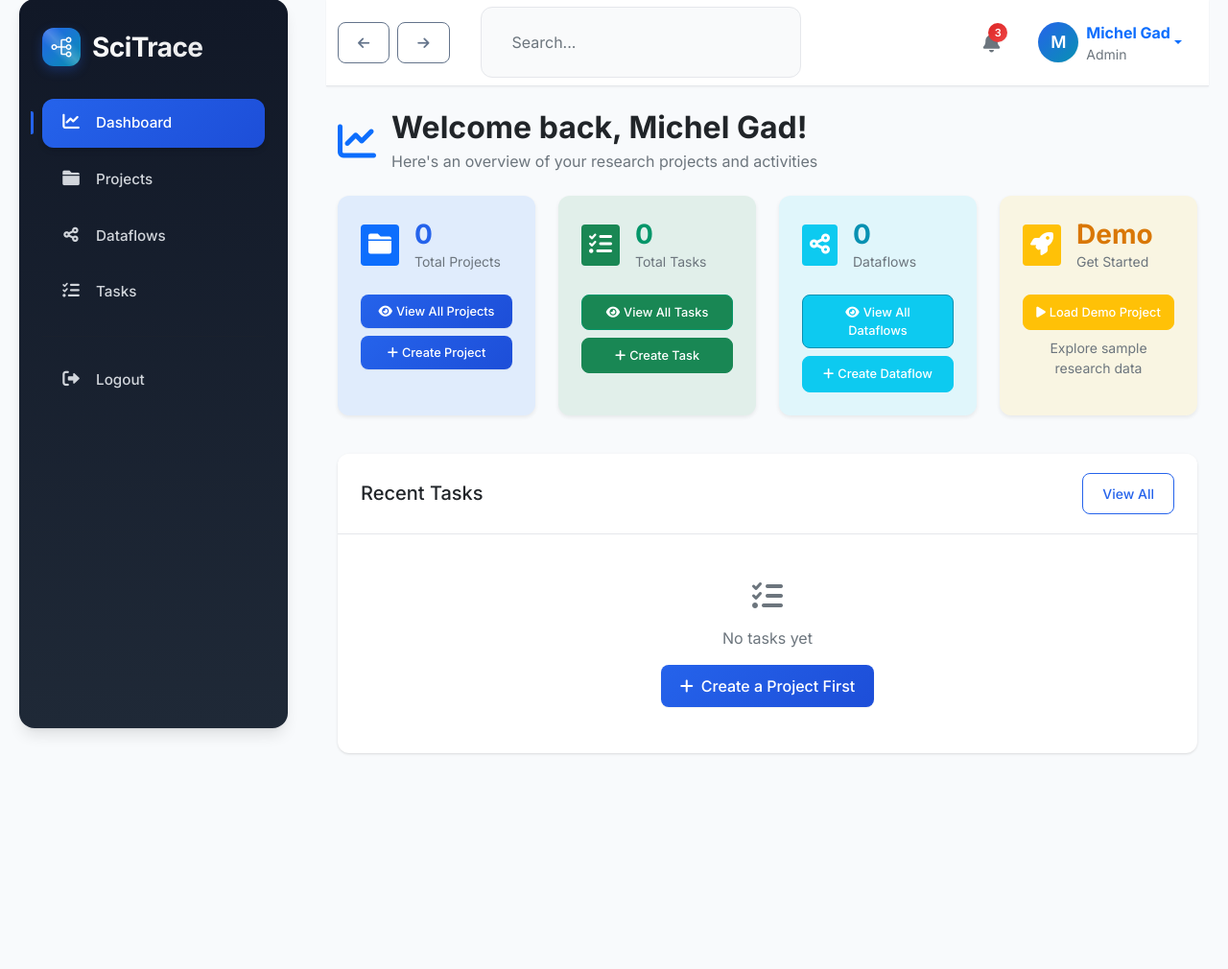
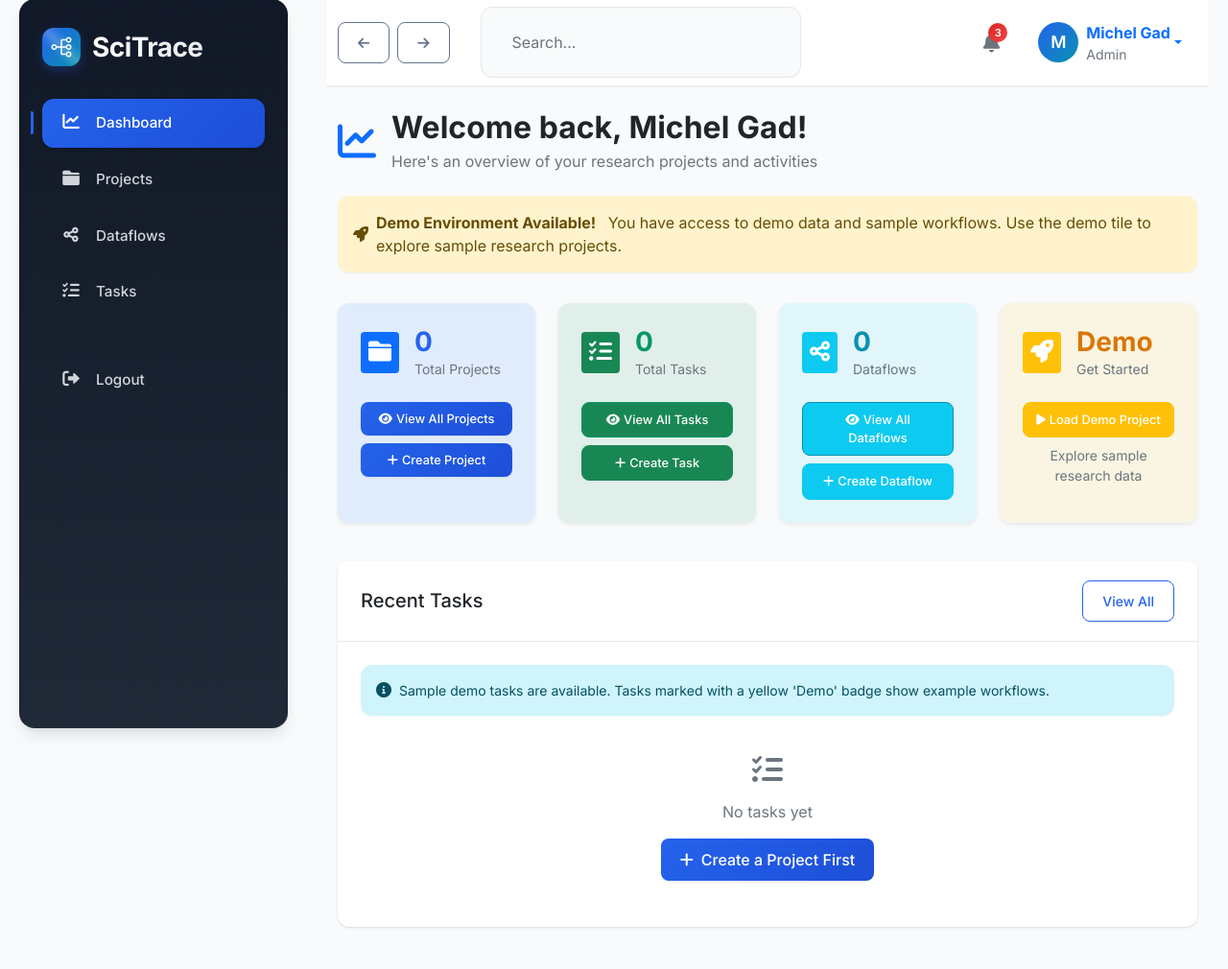
Before and after one commit to MichelGad/SciTrace, a Flask app: page /dashboard in a window 1280 px wide. Shown: the part 21-1031 px from the top of the page at 96% size. Before the commit the page ends 807 px from the top, so only its background shows below. Run offline with Flask 3, Linux system fonts and the light colour scheme; a user stored in the database is signed in.

Commit message:
implement admin-only demo access and improve dashboard UX
- Add role-based access control for demo functionality
  * Restrict demo tile visibility to admin users only in dashboard
  * Add admin role check to /api/setup-demo endpoint (403 error for non-admins)
  * Ensure demo setup script only accessible to admin users

- Enhance admin dashboard with comprehensive demo indicators
  * Add prominent demo availability banner at top for admin users
  * Include informational banners in Recent Tasks section explaining demo tasks
  * Add missing Recent Projects section with demo project indicators
  * Add demo badges (yellow "Demo" labels) to demo items across all sections
  * Show demo indicators only for users with role='admin'

- Clean up user dropdown menu
  * Remove "Dataflows" option from user profile dropdown
  * Simplify dropdown to focus on user-specific actions

- Security improvements
  * Verify User model has proper role field (admin/user)
  * Confirm new registrations default to 'user' role
  * Maintain demo functionality security in setup_demo.py

All changes maintain existing functionality while improving user experience
and security through proper role-based access control.

```diff
--- a/scitrace/routes/api.py
+++ b/scitrace/routes/api.py
@@ -246,6 +246,10 @@ def open_folder():
 @login_required
 def setup_demo():
     """Set up demo project and dataflow."""
+    # Check if user is admin
+    if current_user.role != 'admin':
+        return jsonify({'error': 'Access denied. Admin role required.'}), 403
+
     try:
         # Import the demo setup function
         import subprocess
--- a/scitrace/templates/base.html
+++ b/scitrace/templates/base.html
@@ -710,8 +710,6 @@
                                     <li><a class="dropdown-item" href="{{ url_for('auth.profile') }}"><i class="fas fa-user-cog me-2"></i>Profile</a></li>
                                     <li><a class="dropdown-item" href="#"><i class="fas fa-cog me-2"></i>Settings</a></li>
                                     <li><hr class="dropdown-divider"></li>
-                                    <li><a class="dropdown-item" href="{{ url_for('dataflow.index') }}"><i class="fas fa-share-alt me-2"></i>Dataflows</a></li>
-                                    <li><hr class="dropdown-divider"></li>
                                     <li><a class="dropdown-item text-danger" href="#" onclick="resetAllDataFromDropdown()"><i class="fas fa-trash me-2"></i>Reset All Data</a></li>
                                     <li><hr class="dropdown-divider"></li>
                                     <li><a class="dropdown-item" href="{{ url_for('auth.logout') }}"><i class="fas fa-sign-out-alt me-2"></i>Logout</a></li>
--- a/scitrace/templates/dashboard/index.html
+++ b/scitrace/templates/dashboard/index.html
@@ -18,6 +18,21 @@
             </div>
         </div>
     </div>
+
+    <!-- Admin Demo Indicator -->
+    {% if user.role == 'admin' %}
+    <div class="row mb-3">
+        <div class="col-12">
+            <div class="alert alert-warning d-flex align-items-center" role="alert">
+                <i class="fas fa-rocket me-2"></i>
+                <div>
+                    <strong>Demo Environment Available!</strong>
+                    <span class="ms-2">You have access to demo data and sample workflows. Use the demo tile to explore sample research projects.</span>
+                </div>
+            </div>
+        </div>
+    </div>
+    {% endif %}
 
     <!-- Statistics Cards with Quick Actions -->
     <div class="row mb-4">
@@ -105,6 +120,7 @@
             </div>
         </div>
 
+        {% if user.role == 'admin' %}
         <div class="col-md-3 mb-3">
             <div class="card h-100 bg-warning bg-opacity-10 border-0 shadow-sm stats-card">
                 <div class="card-body">
@@ -130,6 +146,7 @@
                 </div>
             </div>
         </div>
+        {% endif %}
     </div>
 
 
@@ -146,11 +163,22 @@
                     <a href="{{ url_for('tasks.index') }}" class="btn btn-sm btn-outline-primary">View All</a>
                 </div>
                 <div class="card-body">
+                    {% if user.role == 'admin' %}
+                    <div class="alert alert-info d-flex align-items-center mb-3" role="alert">
+                        <i class="fas fa-info-circle me-2"></i>
+                        <small>Sample demo tasks are available. Tasks marked with a yellow 'Demo' badge show example workflows.</small>
+                    </div>
+                    {% endif %}
                     {% if tasks %}
                         {% for task in tasks[:5] %}
                         <div class="d-flex justify-content-between align-items-center mb-3">
                             <div>
-                                <h6 class="mb-1">{{ task.title }}</h6>
+                                <div class="d-flex align-items-center gap-2 mb-1">
+                                    <h6 class="mb-1">{{ task.title }}</h6>
+                                    {% if task.project.name == "DOM ENV Model" and user.role == 'admin' %}
+                                    <span class="badge bg-warning">Demo</span>
+                                    {% endif %}
+                                </div>
                                 <div class="d-flex align-items-center gap-2 mb-1">
                                     <small class="text-muted">{{ task.project.name }}</small>
                                     <span class="badge badge-{{ task.priority }}">
@@ -182,6 +210,51 @@
         </div>
     </div>
 
+    <!-- Recent Projects -->
+    {% if projects %}
+    <div class="row mb-4">
+        <div class="col-12">
+            <div class="card">
+                <div class="card-header d-flex justify-content-between align-items-center">
+                    <h5 class="card-title mb-0">Recent Projects</h5>
+                    <a href="{{ url_for('projects.index') }}" class="btn btn-sm btn-outline-primary">View All</a>
+                </div>
+                <div class="card-body">
+                    {% if user.role == 'admin' %}
+                    <div class="alert alert-info d-flex align-items-center mb-3" role="alert">
+                        <i class="fas fa-info-circle me-2"></i>
+                        <small>Demo data is available for exploration. Look for projects marked with a yellow 'Demo' badge.</small>
+                    </div>
+                    {% endif %}
+                    <div class="row">
+                        {% for project in projects[:3] %}
+                        <div class="col-md-4 mb-3">
+                            <div class="card border">
+                                <div class="card-body">
+                                    <div class="d-flex justify-content-between align-items-start mb-2">
+                                        <h6 class="card-title mb-0">{{ project.name }}</h6>
+                                        {% if project.name == "DOM ENV Model" and user.role == 'admin' %}
+                                        <span class="badge bg-warning">Demo</span>
+                                        {% endif %}
+                                    </div>
+                                    <p class="card-text text-muted small">{{ project.description[:80] }}{% if project.description|length > 80 %}...{% endif %}</p>
+                                    <div class="d-flex justify-content-between align-items-center">
+                                        <small class="text-muted">Admin: {{ project.admin.name }}</small>
+                                        <a href="{{ url_for('projects.view', project_id=project.id) }}" class="btn btn-sm btn-outline-primary">
+                                            <i class="fas fa-eye me-1"></i>View
+                                        </a>
+                                    </div>
+                                </div>
+                            </div>
+                        </div>
+                        {% endfor %}
+                    </div>
+                </div>
+            </div>
+        </div>
+    </div>
+    {% endif %}
+
     <!-- Recent Dataflows -->
     {% if dataflows %}
     <div class="row">
@@ -192,12 +265,23 @@
                     <a href="{{ url_for('dataflow.index') }}" class="btn btn-sm btn-outline-primary">View All</a>
                 </div>
                 <div class="card-body">
+                    {% if user.role == 'admin' %}
+                    <div class="alert alert-info d-flex align-items-center mb-3" role="alert">
+                        <i class="fas fa-info-circle me-2"></i>
+                        <small>Demo dataflows are available for exploration. Look for dataflows marked with a yellow 'Demo' badge.</small>
+                    </div>
+                    {% endif %}
                     <div class="row">
                         {% for dataflow in dataflows[:3] %}
                         <div class="col-md-4 mb-3">
                             <div class="card border">
                                 <div class="card-body">
-                                    <h6 class="card-title">{{ dataflow.name }}</h6>
+                                    <div class="d-flex justify-content-between align-items-start mb-2">
+                                        <h6 class="card-title mb-0">{{ dataflow.name }}</h6>
+                                        {% if dataflow.name == "DOM ENV Model Workflow" and user.role == 'admin' %}
+                                        <span class="badge bg-warning">Demo</span>
+                                        {% endif %}
+                                    </div>
                                     <p class="card-text text-muted small">{{ dataflow.description[:80] }}{% if dataflow.description|length > 80 %}...{% endif %}</p>
                                     <div class="d-flex justify-content-between align-items-center">
                                         <small class="text-muted">{{ dataflow.project.name }}</small>
```
